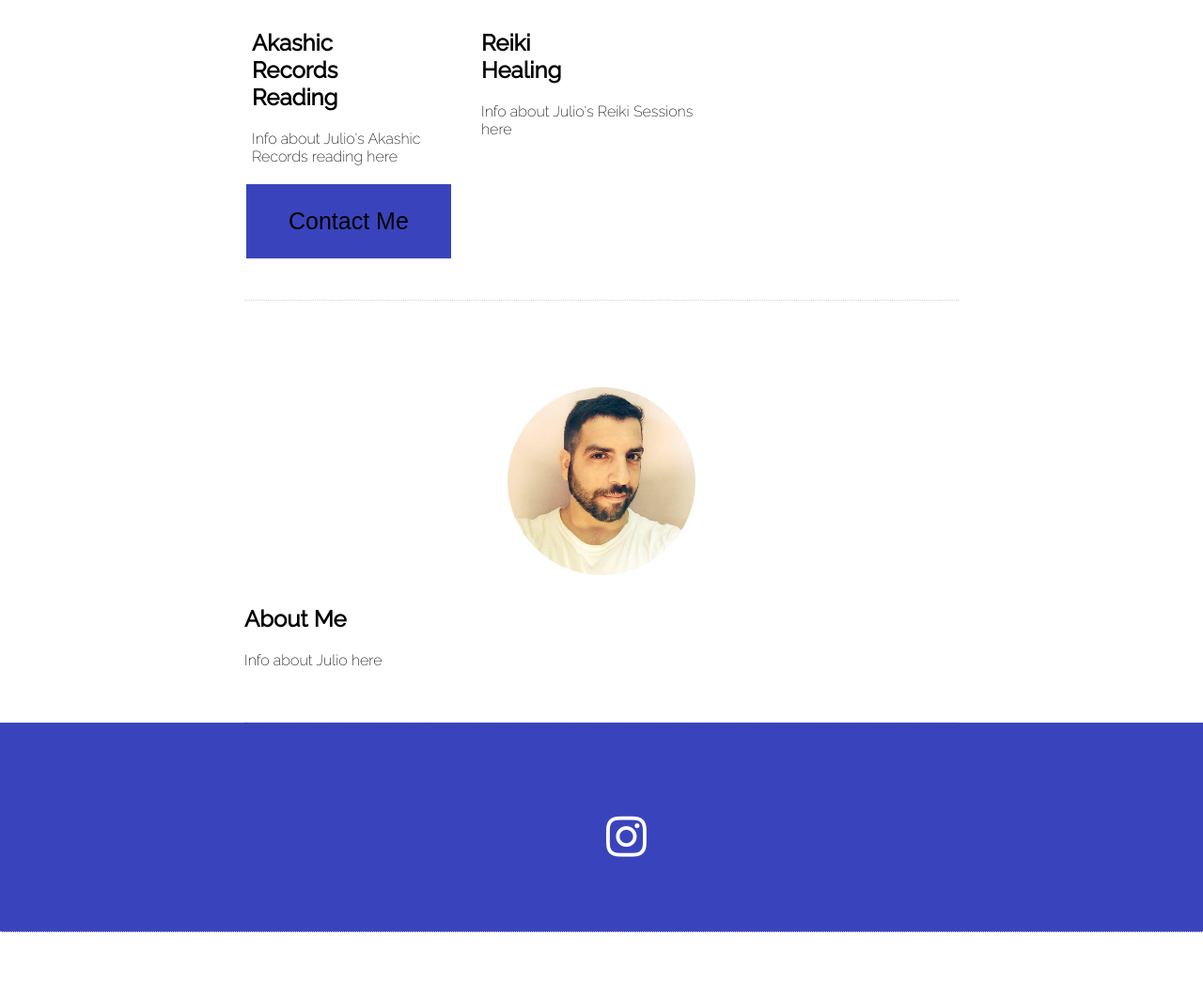
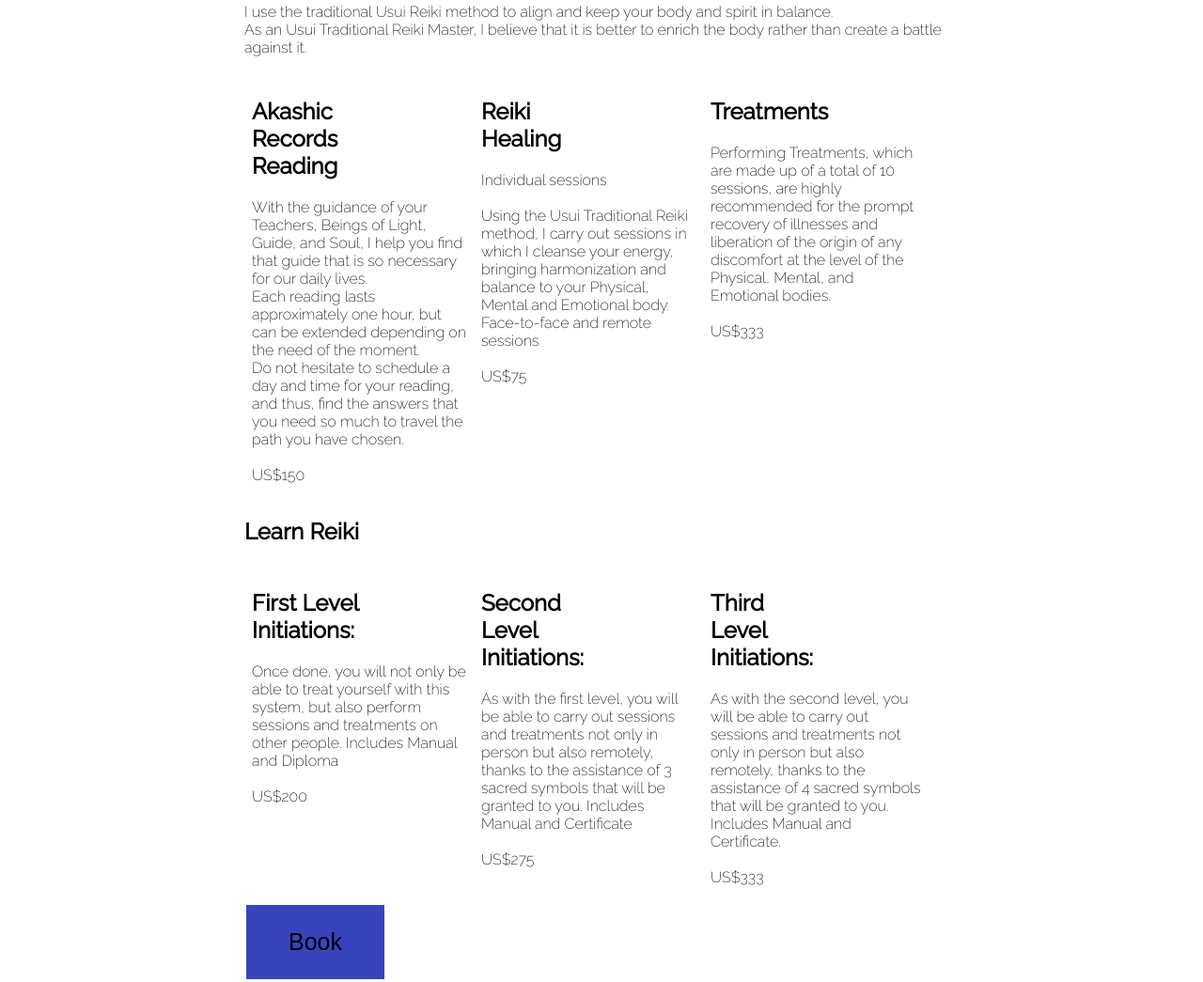
Before and after one commit to LuciaES/Julio, a plain HTML site: page index.html in a window 1280 px wide. Shown: the part 536-1581 px from the top of the page at 94% size. Before the commit the page ends 1528 px from the top, so only its background shows below. Drawn offline with Linux system fonts and the light colour scheme.

Commit message:
Add files via upload
changes added manually

```diff
--- a/index.html
+++ b/index.html
@@ -3,12 +3,12 @@
 <head>
   <!--facebook -->
   <meta property="og:title" content="Ki Soul Healing">
-  <meta property="og:image" content="heartbook.jpg">
+  <meta property="og:image" content="juliologo.jpg">
   <meta property="og:description" content="Reiki, Healing & Akashic Records Readings">
   <meta property="og:site_name" content="Ki Soul Healing"/>
 
   <!-- Google result text-->
-  <title>Ki Soul Healing | Reader, Healer </title>
+  <title>Ki Soul Healing | Healer, Reader </title>
   <!-- Google result description-->
   <meta name="description" content="Reiki, Healing & Akashic Records Readings">
 </head>
@@ -27,22 +27,59 @@
   <section id="home">
     <img src="juliologo.jpeg"style="width:300px;height: 300px;border-radius: 50%; border-style:solid; border-color:white;">
     <h1>Services</h1>
+    <p>I use the traditional Usui Reiki method to align and keep your body and spirit in balance.<br>
+    As an Usui Traditional Reiki Master, I believe that it is better to enrich the body rather than create a battle against it.</p>
 
   <div id="pattern" class="pattern">
   <div class="col-group">
     <div>
       <h2><b>Akashic Records Reading</b></h2>
-      <p>Info about Julio's Akashic Records reading here</p>
+      <p>With the guidance of your Teachers, Beings of Light, Guide, and Soul, I help you find that guide that is so necessary for our daily lives.<br>
+      Each reading lasts approximately one hour, but can be extended depending on the need of the moment.<br>
+      Do not hesitate to schedule a day and time for your reading, and thus, find the answers that you need so much to travel the path you have chosen.<br><br>
+      US$150</p>
     </div>
 
     <div>
       <h2><b>Reiki Healing</b></h2>
-      <p>Info about Julio's Reiki Sessions here</p>
+      <p>Individual sessions<br><br>
+      Using the Usui Traditional Reiki method, I carry out sessions in which I cleanse your energy, bringing harmonization and balance to your Physical, Mental and Emotional body. Face-to-face and remote sessions<br><br>
+      US$75</p>
+    </div>
+
+    <div>
+      <h2><b>Treatments</b></h2>
+      <p>Performing Treatments, which are made up of a total of 10 sessions, are highly recommended for the prompt recovery of illnesses and liberation of the origin of any discomfort at the level of the Physical, Mental, and Emotional bodies.<br><br>
+      US$333</p>
     </div>
   </div>
 </div>
 
-    <a href="http://www.luciaespiga.com/contact.html"><button class="button">Contact Me</button></a>
+ <div id="pattern" class="pattern">
+  <div class="col-group">
+<h1>Learn Reiki</h1>
+    <div>
+      <h2><b>First Level Initiations:</b></h2>
+      <p>Once done, you will not only be able to treat yourself with this system, but also perform sessions and treatments on other people. Includes Manual and Diploma<br><br>
+      US$200</p>
+    </div>
+
+    <div>
+      <h2><b>Second Level Initiations:</b></h2>
+      <p>As with the first level, you will be able to carry out sessions and treatments not only in person but also remotely, thanks to the assistance of 3 sacred symbols that will be granted to you. Includes Manual and Certificate<br><br>
+      US$275</p>
+    </div>
+
+    <div>
+      <h2><b>Third Level Initiations:</b></h2>
+      <p>As with the second level, you will be able to carry out sessions and treatments not only in person but also remotely, thanks to the assistance of 4 sacred symbols that will be granted to you. Includes Manual and Certificate.<br><br>
+      US$333</p>
+    </div>
+
+  </div>
+</div>
+
+    <a href="http://www.kisoulhealing/book.html"><button class="button">Book</button></a>
   </div>
 </div>
 </div>
@@ -51,7 +88,10 @@
   <section id="about">
     <img class="me" src="julio.jpeg">
     <h1>About Me</h1>
-    <p>Info about Julio here</p>
+    <p>My name is Julio Gallinotti, I am from Salto, Uruguay. I started this beautiful path in 2003, feeling an immense need to find something that would help me achieve the peace, harmony, and balance that I needed in my life. I was initiated on this path of light by a great Master, Silvia Wachter, and then I continued along with it until I received the Master's degree from the Paradharmas Das school in Argentina in 2007.<br><br>
+    In 2019, I began to walk my path as an Akashic Records Reader, guided by Lucia and Lorena Espiga, from Soul Tribe Academy.<br><br>
+    This year 2021 I attended the second level, which enables me to Read the Akashic Records of other people, to help in the healing and guidance that is so needed.<br><br>
+    If you want to know more, contact me and I will gladly answer all your questions.</p>
 </section>
 </div>
 
```
Also changed, not shown: book.html (added, +82 -0 lines).
